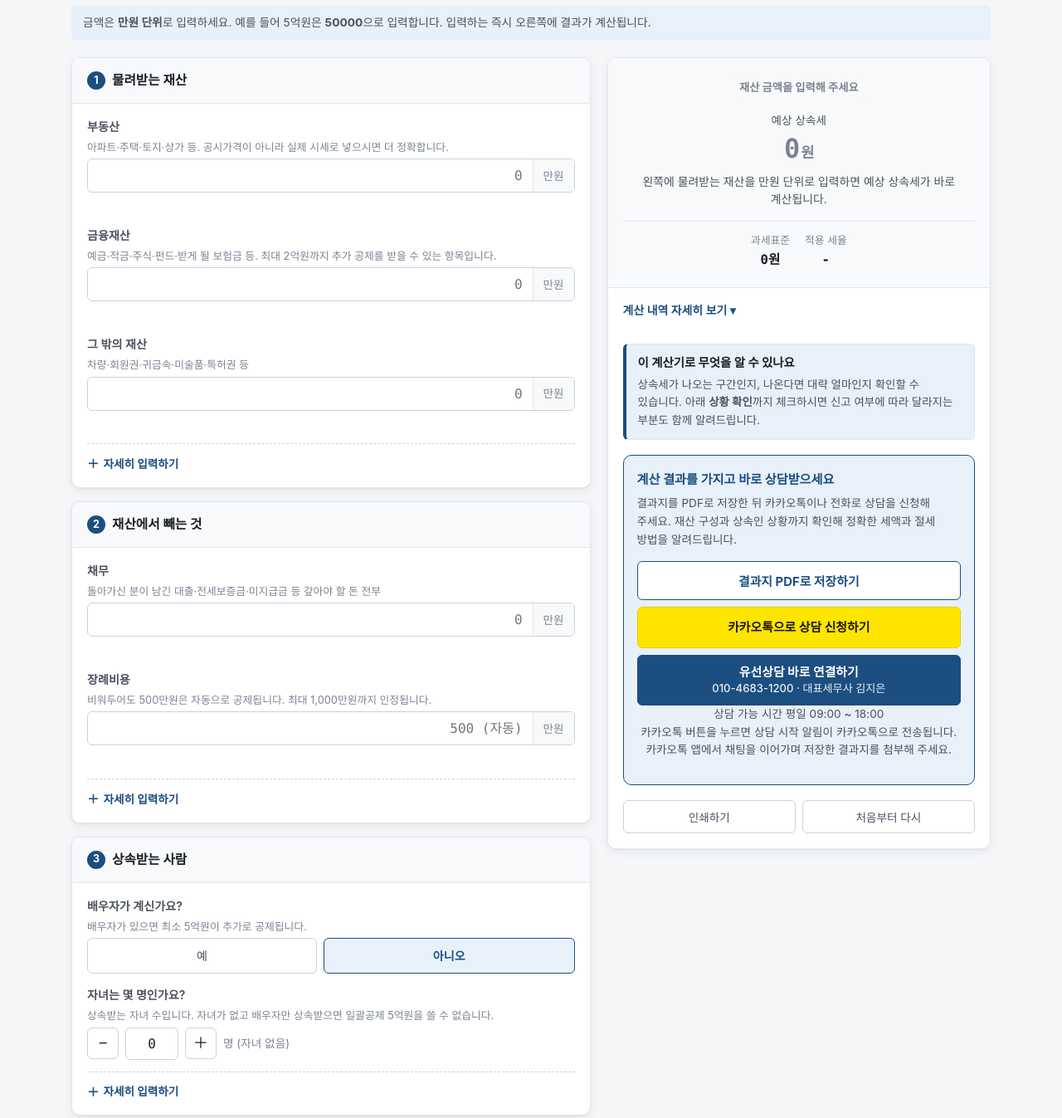
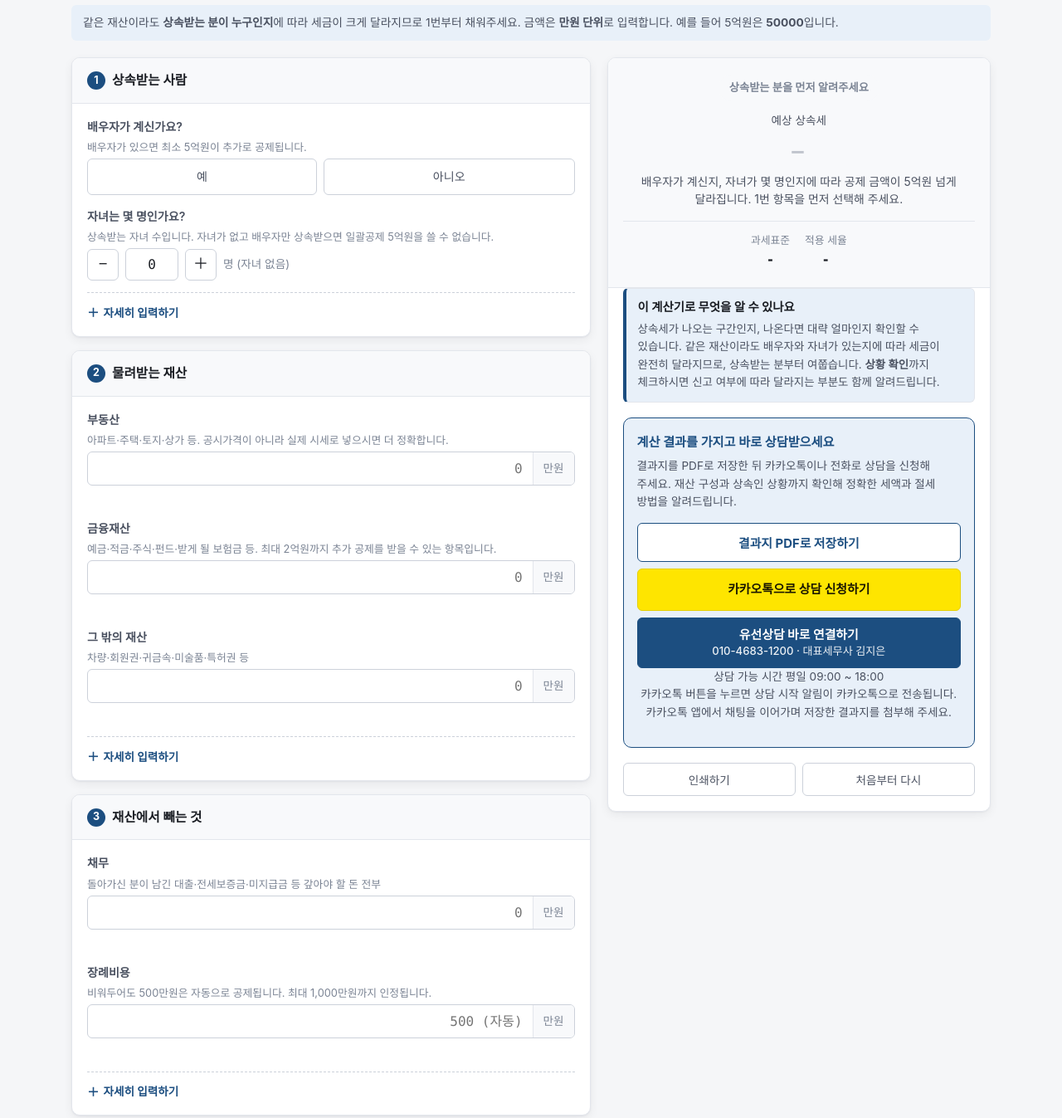
Before and after one commit to wldms2589-star/inheritance-tax-calculator, a website with bundled scripts: page index.html in a window 1280 px wide. Shown: the part 100-1447 px from the top of the page at 83% size. Built offline with nearby package versions, Linux system fonts and the light colour scheme.

Commit message:
상속인을 먼저 입력하도록 순서를 바꾸고, 고르기 전에는 세액을 감춤
재산만 입력하고 상속인을 고르지 않은 상태에서도 "배우자 없음, 자녀 0명"으로
계산되어 실제와 동떨어진 세액이 표시되는 문제가 있었습니다.

- 상속받는 사람 섹션을 1번으로 올리고 단계 번호를 다시 매김
- 배우자 여부의 기본 선택을 없애 이용자가 직접 고르게 함
- 배우자 여부를 고르기 전에는 세액과 계산 내역 대신 안내를 표시하고,
  PDF 저장도 막음

Co-Authored-By: Claude Opus 5 (1M context) <noreply@anthropic.com>
Claude-Session: https://claude.ai/code/session_01HH6pePd2cYjaj5tJT35Xc2

```diff
--- a/assets/css/style.css
+++ b/assets/css/style.css
@@ -444,9 +444,10 @@ details.more > .more-body { padding-top: 14px; }
   color: var(--text-muted);
 }
 
-/* 아직 아무것도 입력하지 않은 상태 */
+/* 아직 다 입력하지 않아 계산을 보여줄 수 없는 상태 */
 .verdict[data-level='empty'] { background: var(--surface-alt); }
 .verdict[data-level='empty'] .verdict-amount { color: var(--text-muted); }
+.verdict-amount .waiting { font-size: 1.5rem; opacity: 0.45; letter-spacing: 0.1em; }
 
 .verdict[data-level='taxable'] { background: var(--danger-soft); }
 .verdict[data-level='taxable'] .verdict-badge {
--- a/assets/js/app.js
+++ b/assets/js/app.js
@@ -269,19 +269,42 @@ function collectSituation() {
    결과 렌더링
    ──────────────────────────────────────────────────────────── */
 
-function renderVerdict(result) {
+/** 계산 결과를 보여줘도 되는 상태인지 (상속인 구성이 공제를 좌우하므로 먼저 받아야 합니다) */
+function readiness(result) {
+  return {
+    heirs: readRadio('hasSpouse') !== '',
+    assets: result.grossEstate > 0,
+  };
+}
+
+function renderVerdict(result, ready) {
   const box = $('verdict');
 
-  // 아직 아무것도 입력하지 않았으면 판정 대신 안내만 보여줍니다.
-  if (result.grossEstate === 0) {
+  /** 아직 계산할 수 없는 상태의 안내 */
+  const waiting = (badge, summary) => {
     box.dataset.level = 'empty';
-    $('verdictBadge').textContent = '재산 금액을 입력해 주세요';
-    $('verdictAmount').innerHTML = '0<span class="won">원</span>';
-    $('verdictSummary').textContent =
-      '왼쪽에 물려받는 재산을 만원 단위로 입력하면 예상 상속세가 바로 계산됩니다.';
-    $('subTaxBase').textContent = '0원';
+    $('verdictBadge').textContent = badge;
+    $('verdictAmount').innerHTML = '<span class="waiting">–</span>';
+    $('verdictSummary').textContent = summary;
+    $('subTaxBase').textContent = '-';
     $('subRate').textContent = '-';
     $('subHeadroomWrap').hidden = true;
+  };
+
+  // 상속인 구성에 따라 공제가 크게 달라지므로, 고르기 전에는 세액을 보여주지 않습니다.
+  if (!ready.heirs) {
+    waiting(
+      '상속받는 분을 먼저 알려주세요',
+      '배우자가 계신지, 자녀가 몇 명인지에 따라 공제 금액이 5억원 넘게 달라집니다. 1번 항목을 먼저 선택해 주세요.',
+    );
+    return;
+  }
+
+  if (!ready.assets) {
+    waiting(
+      '재산 금액을 입력해 주세요',
+      '물려받는 재산을 만원 단위로 입력하면 예상 상속세가 바로 계산됩니다.',
+    );
     return;
   }
 
@@ -436,14 +459,17 @@ function renderBreakdown(result) {
   $('breakdownBody').innerHTML = rows.join('');
 }
 
-function renderAdvice(result, situation) {
-  if (result.grossEstate === 0) {
+function renderAdvice(result, situation, ready) {
+  if (!ready.heirs || !ready.assets) {
     $('adviceList').innerHTML = `
       <div class="advice" data-level="info">
         <h3>이 계산기로 무엇을 알 수 있나요</h3>
         <p>
           상속세가 나오는 구간인지, 나온다면 대략 얼마인지 확인할 수 있습니다.
-          아래 <strong>상황 확인</strong>까지 체크하시면 신고 여부에 따라 달라지는 부분도 함께 알려드립니다.
+          ${ready.heirs
+            ? '물려받는 재산을 입력하면 결과가 바로 표시됩니다.'
+            : '같은 재산이라도 배우자와 자녀가 있는지에 따라 세금이 완전히 달라지므로, 상속받는 분부터 여쭙습니다.'}
+          <strong>상황 확인</strong>까지 체크하시면 신고 여부에 따라 달라지는 부분도 함께 알려드립니다.
         </p>
       </div>`;
     return [];
@@ -819,8 +845,13 @@ async function savePdf() {
   if (pdfBusy) return;
   const button = $('btnPdf');
   const result = calculate(collectInput());
+  const ready = readiness(result);
 
-  if (result.grossEstate === 0) {
+  if (!ready.heirs) {
+    showToast('상속받는 분(배우자가 계신지)을 먼저 선택해 주세요.');
+    return;
+  }
+  if (!ready.assets) {
     showToast('먼저 재산 금액을 입력해 주세요.');
     return;
   }
@@ -890,10 +921,20 @@ function update() {
   const input = collectInput();
   const situation = collectSituation();
   const result = calculate(input);
+  const ready = readiness(result);
 
-  renderVerdict(result);
-  renderBreakdown(result);
-  renderAdvice(result, situation);
+  renderVerdict(result, ready);
+  renderAdvice(result, situation, ready);
+
+  // 아직 다 채우지 않았으면 계산 내역을 감춥니다. 반쪽짜리 숫자가 오해를 부르기 때문입니다.
+  const complete = ready.heirs && ready.assets;
+  $('breakdown').hidden = !complete;
+  if (complete) {
+    renderBreakdown(result);
+  } else {
+    $('breakdownBody').innerHTML = '';
+    $('breakdown').open = false;
+  }
 
   // 배우자를 선택했을 때만 "실제 상속받는 금액" 입력을 보여줍니다.
   $('spouseInheritField').hidden = !input.hasSpouse;
--- a/index.html
+++ b/index.html
@@ -17,8 +17,8 @@
     <h1 id="siteTitle">상속세 간단 계산기</h1>
     <p id="siteSubtitle">재산 규모만 입력하면 상속세가 나오는 구간인지 바로 확인할 수 있습니다.</p>
     <div class="header-note">
-      금액은 <strong>만원 단위</strong>로 입력하세요. 예를 들어 5억원은 <strong>50000</strong>으로 입력합니다.
-      입력하는 즉시 오른쪽에 결과가 계산됩니다.
+      같은 재산이라도 <strong>상속받는 분이 누구인지</strong>에 따라 세금이 크게 달라지므로 1번부터 채워주세요.
+      금액은 <strong>만원 단위</strong>로 입력합니다. 예를 들어 5억원은 <strong>50000</strong>입니다.
     </div>
   </header>
 
@@ -27,9 +27,91 @@
     <!-- ══════════ 입력 ══════════ -->
     <form class="input-col" id="calcForm" autocomplete="off">
 
-      <!-- 1. 상속재산 -->
+      <!-- 1. 상속인 -->
       <section class="card">
-        <h2><span class="step-no">1</span> 물려받는 재산</h2>
+        <h2><span class="step-no">1</span> 상속받는 사람</h2>
+        <div class="card-body">
+
+          <div class="field">
+            <span class="field-label">배우자가 계신가요?</span>
+            <div class="hint">배우자가 있으면 최소 5억원이 추가로 공제됩니다.</div>
+            <div class="choice-row" role="radiogroup" aria-label="배우자 여부">
+              <label class="choice">
+                <input type="radio" name="hasSpouse" value="yes">
+                <span>예</span>
+              </label>
+              <label class="choice">
+                <input type="radio" name="hasSpouse" value="no">
+                <span>아니오</span>
+              </label>
+            </div>
+          </div>
+
+          <div class="field">
+            <label for="childrenCount">자녀는 몇 명인가요?</label>
+            <div class="hint">상속받는 자녀 수입니다. 자녀가 없고 배우자만 상속받으면 일괄공제 5억원을 쓸 수 없습니다.</div>
+            <div class="stepper">
+              <button type="button" data-step="childrenCount" data-delta="-1" aria-label="자녀 수 줄이기">−</button>
+              <input type="number" id="childrenCount" min="0" max="20" step="1" value="0">
+              <button type="button" data-step="childrenCount" data-delta="1" aria-label="자녀 수 늘리기">＋</button>
+              <span class="stepper-echo" data-echo-for="childrenCount"></span>
+            </div>
+          </div>
+
+          <details class="more">
+            <summary>자세히 입력하기</summary>
+            <div class="more-body">
+              <div class="field" id="spouseInheritField" hidden>
+                <label for="spouseActualInherit">배우자가 실제로 상속받는 금액</label>
+                <div class="hint">비워두면 법정상속분(배우자 1.5 : 자녀 각 1)만큼 받는 것으로 계산합니다.</div>
+                <div class="money-input">
+                  <input type="text" inputmode="numeric" id="spouseActualInherit" data-money placeholder="법정상속분으로 계산">
+                  <span class="unit">만원</span>
+                </div>
+                <div class="money-echo" data-echo-for="spouseActualInherit"></div>
+              </div>
+
+              <div class="field">
+                <span class="field-label">미성년 자녀</span>
+                <div class="hint">
+                  나이만 넣으면 19세가 될 때까지 남은 햇수가 자동으로 계산됩니다.
+                  1년당 1,000만원이 자녀공제와 별도로 더 공제됩니다.
+                </div>
+                <div class="person-list" id="minorList"></div>
+                <button type="button" class="add-person" id="btnAddMinor">＋ 미성년 자녀 추가</button>
+                <div class="person-total" id="minorTotal"></div>
+              </div>
+
+              <div class="field">
+                <label for="elderlyCount">65세 이상 동거가족 수</label>
+                <div class="hint">1명당 5,000만원 공제됩니다.</div>
+                <div class="stepper">
+                  <button type="button" data-step="elderlyCount" data-delta="-1" aria-label="줄이기">−</button>
+                  <input type="number" id="elderlyCount" min="0" max="20" step="1" value="0">
+                  <button type="button" data-step="elderlyCount" data-delta="1" aria-label="늘리기">＋</button>
+                  <span class="stepper-echo">명</span>
+                </div>
+              </div>
+
+              <div class="field">
+                <span class="field-label">장애인 상속인 · 동거가족</span>
+                <div class="hint">
+                  나이와 성별만 넣으면 통계청 완전생명표에 따라 기대여명이 자동으로 계산됩니다.
+                  기대여명 1년당 1,000만원이 공제되어 금액이 큰 항목입니다.
+                </div>
+                <div class="person-list" id="disabledList"></div>
+                <button type="button" class="add-person" id="btnAddDisabled">＋ 장애인 추가</button>
+                <div class="person-total" id="disabledTotal"></div>
+              </div>
+            </div>
+          </details>
+
+        </div>
+      </section>
+
+      <!-- 2. 상속재산 -->
+      <section class="card">
+        <h2><span class="step-no">2</span> 물려받는 재산</h2>
         <div class="card-body">
 
           <div class="field">
@@ -90,9 +172,9 @@
         </div>
       </section>
 
-      <!-- 2. 빼는 항목 -->
+      <!-- 3. 빼는 항목 -->
       <section class="card">
-        <h2><span class="step-no">2</span> 재산에서 빼는 것</h2>
+        <h2><span class="step-no">3</span> 재산에서 빼는 것</h2>
         <div class="card-body">
 
           <div class="field">
@@ -163,87 +245,6 @@
         </div>
       </section>
 
-      <!-- 3. 상속인 -->
-      <section class="card">
-        <h2><span class="step-no">3</span> 상속받는 사람</h2>
-        <div class="card-body">
-
-          <div class="field">
-            <span class="field-label">배우자가 계신가요?</span>
-            <div class="hint">배우자가 있으면 최소 5억원이 추가로 공제됩니다.</div>
-            <div class="choice-row" role="radiogroup" aria-label="배우자 여부">
-              <label class="choice">
-                <input type="radio" name="hasSpouse" value="yes">
-                <span>예</span>
-              </label>
-              <label class="choice">
-                <input type="radio" name="hasSpouse" value="no" checked>
-                <span>아니오</span>
-              </label>
-            </div>
-          </div>
-
-          <div class="field">
-            <label for="childrenCount">자녀는 몇 명인가요?</label>
-            <div class="hint">상속받는 자녀 수입니다. 자녀가 없고 배우자만 상속받으면 일괄공제 5억원을 쓸 수 없습니다.</div>
-            <div class="stepper">
-              <button type="button" data-step="childrenCount" data-delta="-1" aria-label="자녀 수 줄이기">−</button>
-              <input type="number" id="childrenCount" min="0" max="20" step="1" value="0">
-              <button type="button" data-step="childrenCount" data-delta="1" aria-label="자녀 수 늘리기">＋</button>
-              <span class="stepper-echo" data-echo-for="childrenCount"></span>
-            </div>
-          </div>
-
-          <details class="more">
-            <summary>자세히 입력하기</summary>
-            <div class="more-body">
-              <div class="field" id="spouseInheritField" hidden>
-                <label for="spouseActualInherit">배우자가 실제로 상속받는 금액</label>
-                <div class="hint">비워두면 법정상속분(배우자 1.5 : 자녀 각 1)만큼 받는 것으로 계산합니다.</div>
-                <div class="money-input">
-                  <input type="text" inputmode="numeric" id="spouseActualInherit" data-money placeholder="법정상속분으로 계산">
-                  <span class="unit">만원</span>
-                </div>
-                <div class="money-echo" data-echo-for="spouseActualInherit"></div>
-              </div>
-
-              <div class="field">
-                <span class="field-label">미성년 자녀</span>
-                <div class="hint">
-                  나이만 넣으면 19세가 될 때까지 남은 햇수가 자동으로 계산됩니다.
-                  1년당 1,000만원이 자녀공제와 별도로 더 공제됩니다.
-                </div>
-                <div class="person-list" id="minorList"></div>
-                <button type="button" class="add-person" id="btnAddMinor">＋ 미성년 자녀 추가</button>
-                <div class="person-total" id="minorTotal"></div>
-              </div>
-
-              <div class="field">
-                <label for="elderlyCount">65세 이상 동거가족 수</label>
-                <div class="hint">1명당 5,000만원 공제됩니다.</div>
-                <div class="stepper">
-                  <button type="button" data-step="elderlyCount" data-delta="-1" aria-label="줄이기">−</button>
-                  <input type="number" id="elderlyCount" min="0" max="20" step="1" value="0">
-                  <button type="button" data-step="elderlyCount" data-delta="1" aria-label="늘리기">＋</button>
-                  <span class="stepper-echo">명</span>
-                </div>
-              </div>
-
-              <div class="field">
-                <span class="field-label">장애인 상속인 · 동거가족</span>
-                <div class="hint">
-                  나이와 성별만 넣으면 통계청 완전생명표에 따라 기대여명이 자동으로 계산됩니다.
-                  기대여명 1년당 1,000만원이 공제되어 금액이 큰 항목입니다.
-                </div>
-                <div class="person-list" id="disabledList"></div>
-                <button type="button" class="add-person" id="btnAddDisabled">＋ 장애인 추가</button>
-                <div class="person-total" id="disabledTotal"></div>
-              </div>
-            </div>
-          </details>
-
-        </div>
-      </section>
 
       <!-- 4. 추가 공제 -->
       <section class="card">
```
